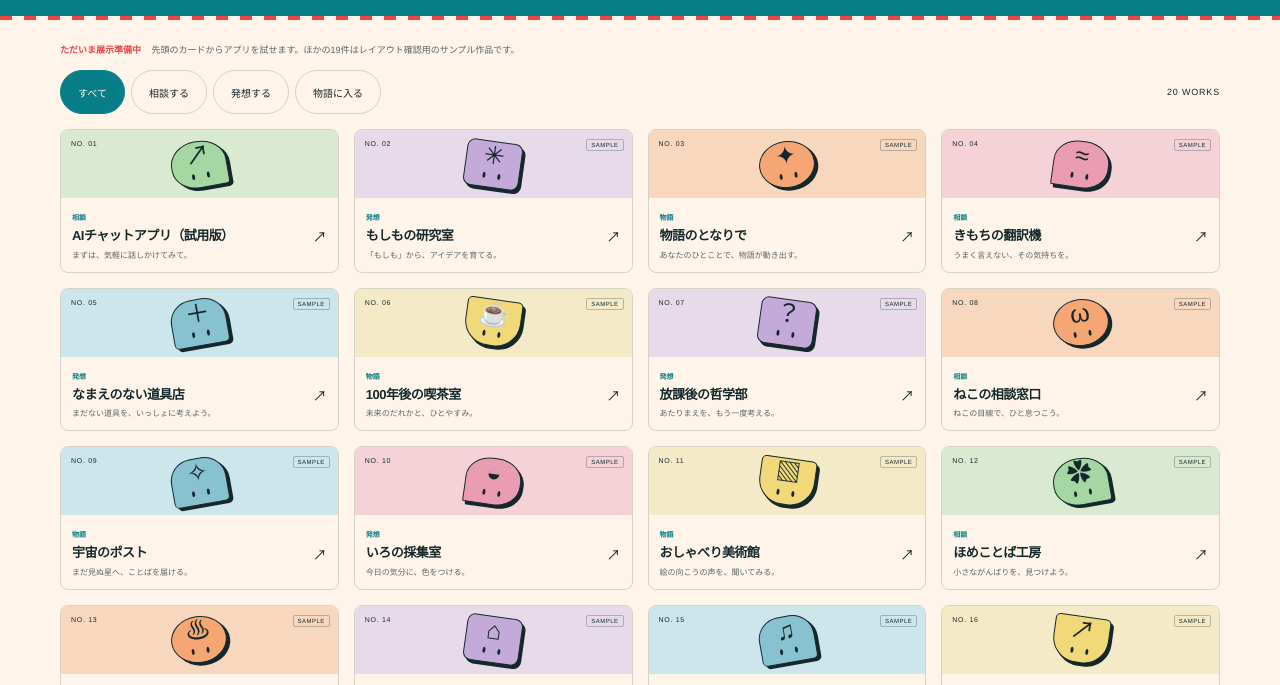
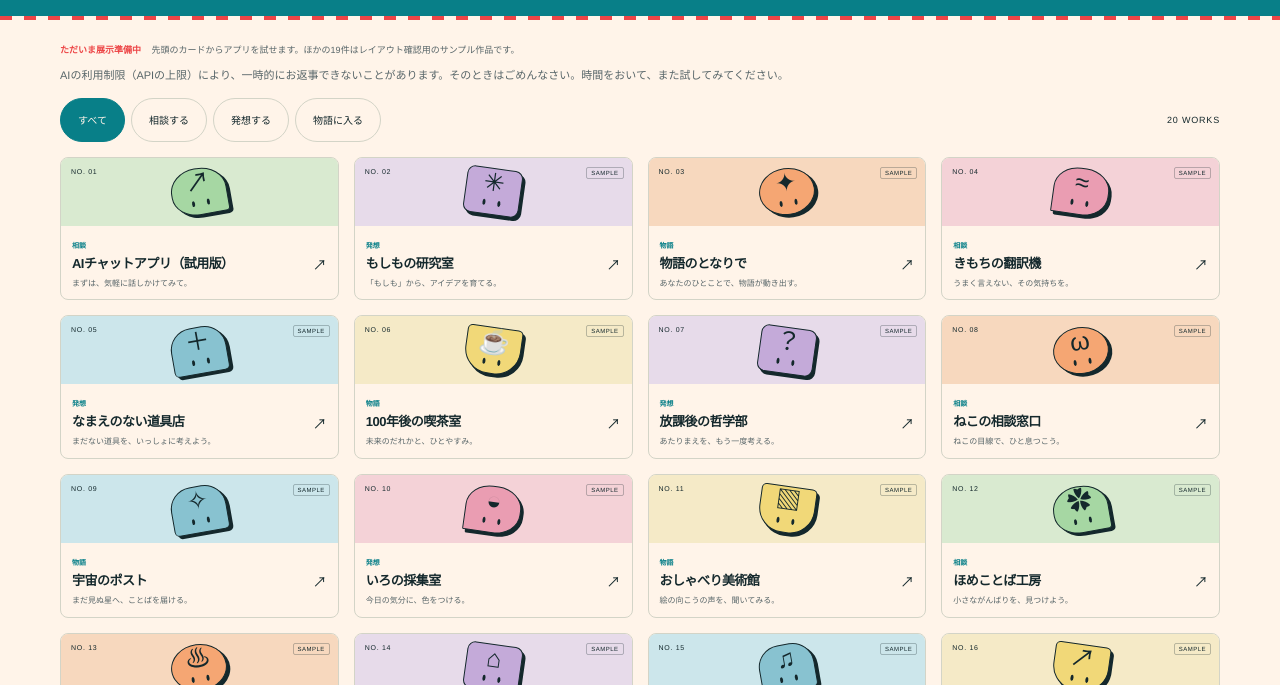
Before and after one commit to Creative-Cucumbers/daiuryuzansai-2026, a plain HTML site: page index.html in a window 1280 px wide. Shown: the part 87-772 px from the top of the page. Drawn offline with Linux system fonts and the light colour scheme.

Commit message:
Add a friendly notice about AI usage limits

```diff
--- a/index.html
+++ b/index.html
@@ -29,6 +29,7 @@
       <section class="works section-wrap" id="works" aria-labelledby="works-title">
         <h2 id="works-title" class="sr-only">アプリ一覧</h2>
         <p class="sample-notice"><span>ただいま展示準備中</span> 先頭のカードからアプリを試せます。ほかの19件はレイアウト確認用のサンプル作品です。</p>
+        <p class="api-notice">AIの利用制限（APIの上限）により、一時的にお返事できないことがあります。そのときはごめんなさい。時間をおいて、また試してみてください。</p>
         <div class="gallery-toolbar"><div class="filters" role="group" aria-label="作品のカテゴリ"><button class="filter is-active" type="button" data-filter="all" aria-pressed="true">すべて</button><button class="filter" type="button" data-filter="相談" aria-pressed="false">相談する</button><button class="filter" type="button" data-filter="発想" aria-pressed="false">発想する</button><button class="filter" type="button" data-filter="物語" aria-pressed="false">物語に入る</button></div><p id="work-count" class="work-count" role="status" aria-live="polite"></p></div>
         <div id="works-grid" class="works-grid"></div>
         <noscript><p>作品一覧の表示には JavaScript を有効にしてください。展示概要はこのページ下部でご覧いただけます。</p></noscript>
@@ -39,6 +40,6 @@
 
     <footer class="site-footer"><a class="footer-title" href="#top">AIチャットアプリ <span aria-hidden="true">:)</span></a><p>大瓜生山祭2026 / STUDENT WORKS</p><a href="https://www.kyoto-art.ac.jp/kuafes/2026/" target="_blank" rel="noopener noreferrer">学園祭公式サイト ↗<span class="sr-only">（新しいタブで開く）</span></a></footer>
 
-    <dialog id="work-dialog" aria-labelledby="dialog-title"><div class="dialog-top"><span class="eyebrow">BEHIND THE CONVERSATION</span><button type="button" class="dialog-close" aria-label="作品紹介を閉じる">✕</button></div><div id="dialog-art" class="dialog-art" aria-hidden="true"></div><div class="dialog-content"><p id="dialog-category" class="eyebrow"></p><h2 id="dialog-title"></h2><p id="dialog-description"></p><div class="prompt-box"><span>こんなひとことから</span><p id="dialog-prompt"></p></div><p id="dialog-credit" class="dialog-credit"></p><a id="dialog-link" class="pill-link" target="_blank" rel="noopener noreferrer">チャットボットと話す ↗<span class="sr-only">（新しいタブで開く）</span></a><p id="dialog-unavailable" class="dialog-unavailable"></p></div></dialog>
+    <dialog id="work-dialog" aria-labelledby="dialog-title"><div class="dialog-top"><span class="eyebrow">BEHIND THE CONVERSATION</span><button type="button" class="dialog-close" aria-label="作品紹介を閉じる">✕</button></div><div id="dialog-art" class="dialog-art" aria-hidden="true"></div><div class="dialog-content"><p id="dialog-category" class="eyebrow"></p><h2 id="dialog-title"></h2><p id="dialog-description"></p><div class="prompt-box"><span>こんなひとことから</span><p id="dialog-prompt"></p></div><p id="dialog-credit" class="dialog-credit"></p><p id="dialog-api-notice" class="api-notice" hidden>AIの利用制限（APIの上限）により、一時的にお返事できないことがあります。そのときはごめんなさい。時間をおいて、また試してみてください。</p><a id="dialog-link" class="pill-link" aria-describedby="dialog-api-notice" target="_blank" rel="noopener noreferrer">チャットボットと話す ↗<span class="sr-only">（新しいタブで開く）</span></a><p id="dialog-unavailable" class="dialog-unavailable"></p></div></dialog>
   </body>
 </html>
--- a/script.js
+++ b/script.js
@@ -80,6 +80,7 @@
   link.hidden = work.sample || !url;
   link.removeAttribute("href");
   if (!link.hidden) link.href = url;
+  document.querySelector("#dialog-api-notice").hidden = link.hidden;
   unavailable.hidden = !link.hidden;
   unavailable.textContent = work.sample
     ? "展示準備中のサンプルです。実際のチャットボットには接続しません。"
--- a/styles.css
+++ b/styles.css
@@ -28,6 +28,7 @@
 h2 { font-size: 24px; letter-spacing: -.04em; font-weight: 800; margin: 0; line-height: 1.5; }
 .sample-notice { font-size: 9px; line-height: 1.8; color: var(--muted); margin: 8px 0 0; }
 .sample-notice > span { display: inline-block; color: var(--accent); font-weight: 700; margin-right: 8px; }
+.api-notice { font-size: 11px; line-height: 1.8; color: var(--muted); margin: 8px 0 0; }
 .gallery-toolbar { display: flex; align-items: center; justify-content: space-between; gap: 12px; margin: 12px 0 15px; }
 .filters { display: flex; flex-wrap: wrap; gap: 6px; }
 .filter { background: transparent; border: 1px solid var(--line); padding: 10px 17px; min-height: 44px; border-radius: 30px; font-size: 10px; transition: background .2s, color .2s; }
@@ -94,6 +95,7 @@
 .prompt-box > span { font-size: 10px; color: var(--muted); }
 .prompt-box p { font-size: 13px; line-height: 1.8; margin: 7px 0 0; }
 .dialog-credit { font-size: 10px; color: var(--muted); margin: 0 0 17px; }
+.dialog-content .api-notice { margin: 0 0 12px; }
 .dialog-unavailable { font-size: 11px; line-height: 1.9; padding-top: 15px; margin: 0; border-top: 1px solid var(--line); }
 /* iPad: four compact columns in both orientations; full details open on tap. */
 @media (min-width: 701px) and (max-width: 900px) {
```
